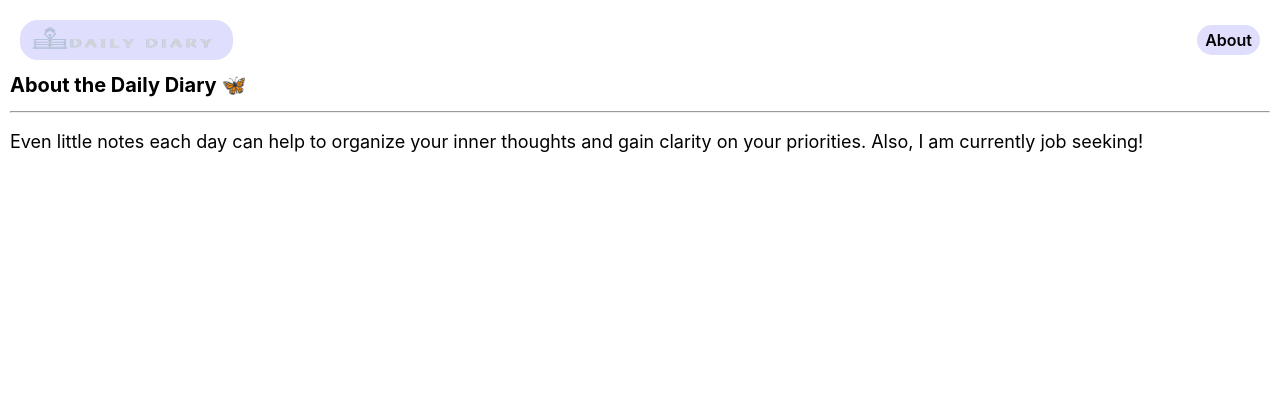
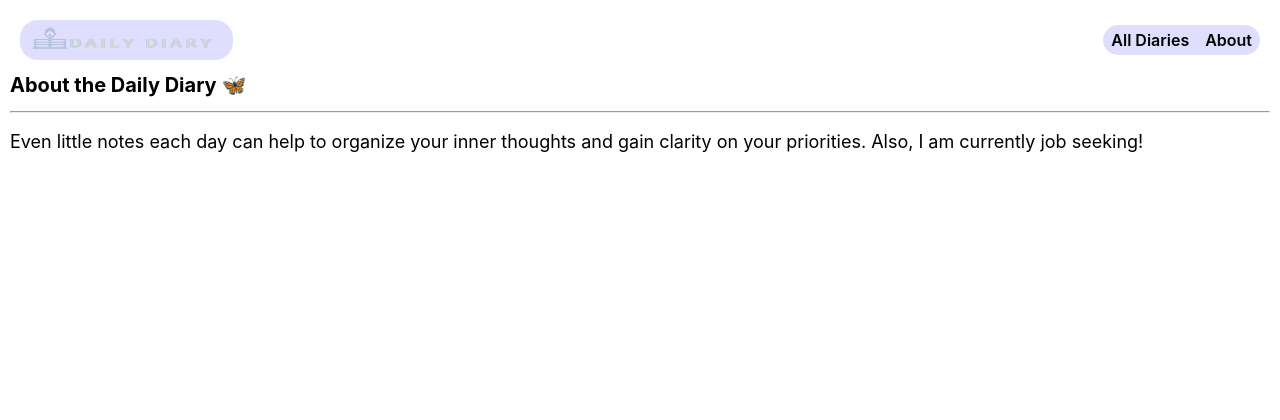
Before and after one commit to Kiibra/daily-diary, a Django app: template main_app/templates/about.html in a window 1280 px wide. Shown: the top 420 px of the page. Run offline with Django 4.2, Linux system fonts and the light colour scheme; the template is opened without the code that fills it, so the values that code supplies are empty; parts of the project's set-up code (start-up, migrations or seed data) failed here and were passed over.

Commit message:
create UI & define route for index

```diff
--- a/main_app/templates/base.html
+++ b/main_app/templates/base.html
@@ -28,6 +28,7 @@
     </div>
     <nav>
       <ul>
+        <li><a href="/diaries">All Diaries</a></li>
         <li><a href="/about">About</a></li>
       </ul>
     </nav>
--- a/main_app/urls.py
+++ b/main_app/urls.py
@@ -3,5 +3,7 @@ from .import views
 
 urlpatterns = [
     path('', views.home, name='home'),
-    path('about/', views.about, name='about')
+    path('about/', views.about, name='about'),
+    # route for diaries index
+    path('diaries/', views.diary_index, name='diary-index'),
 ]
```
